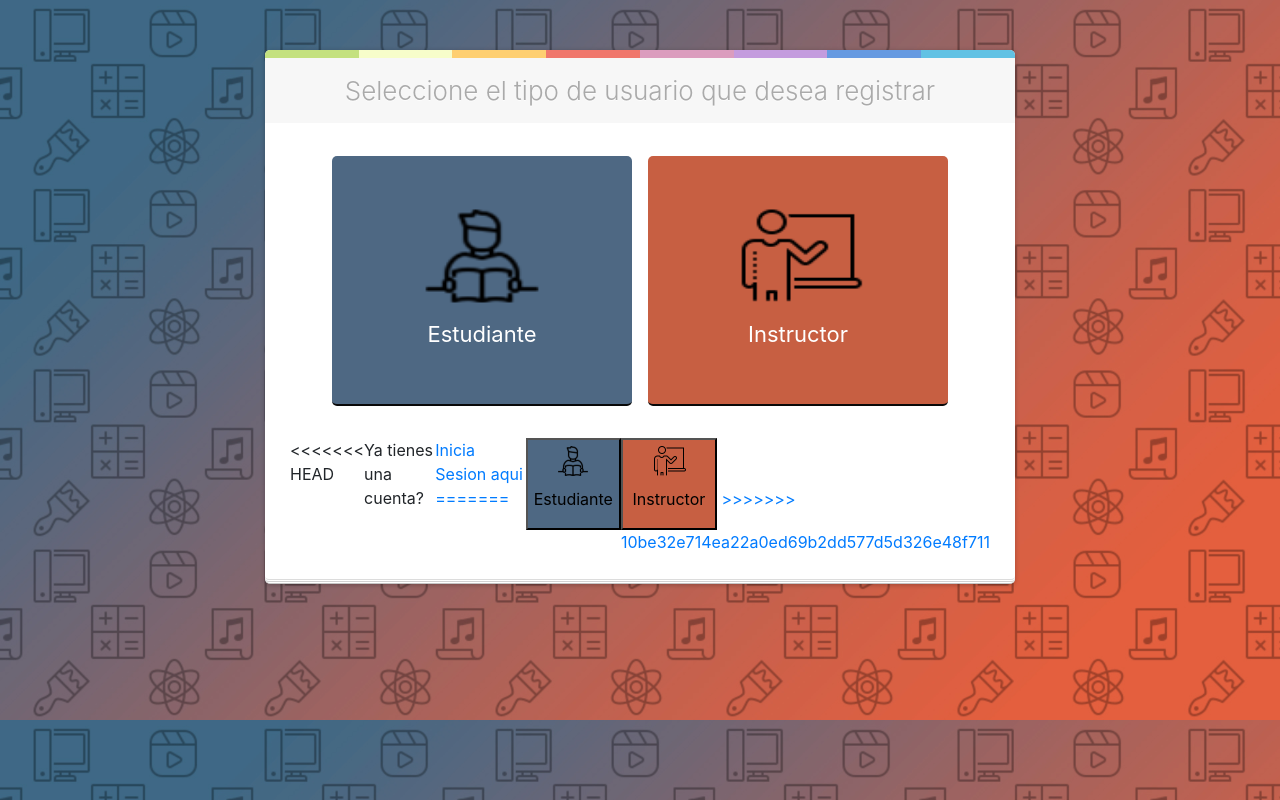
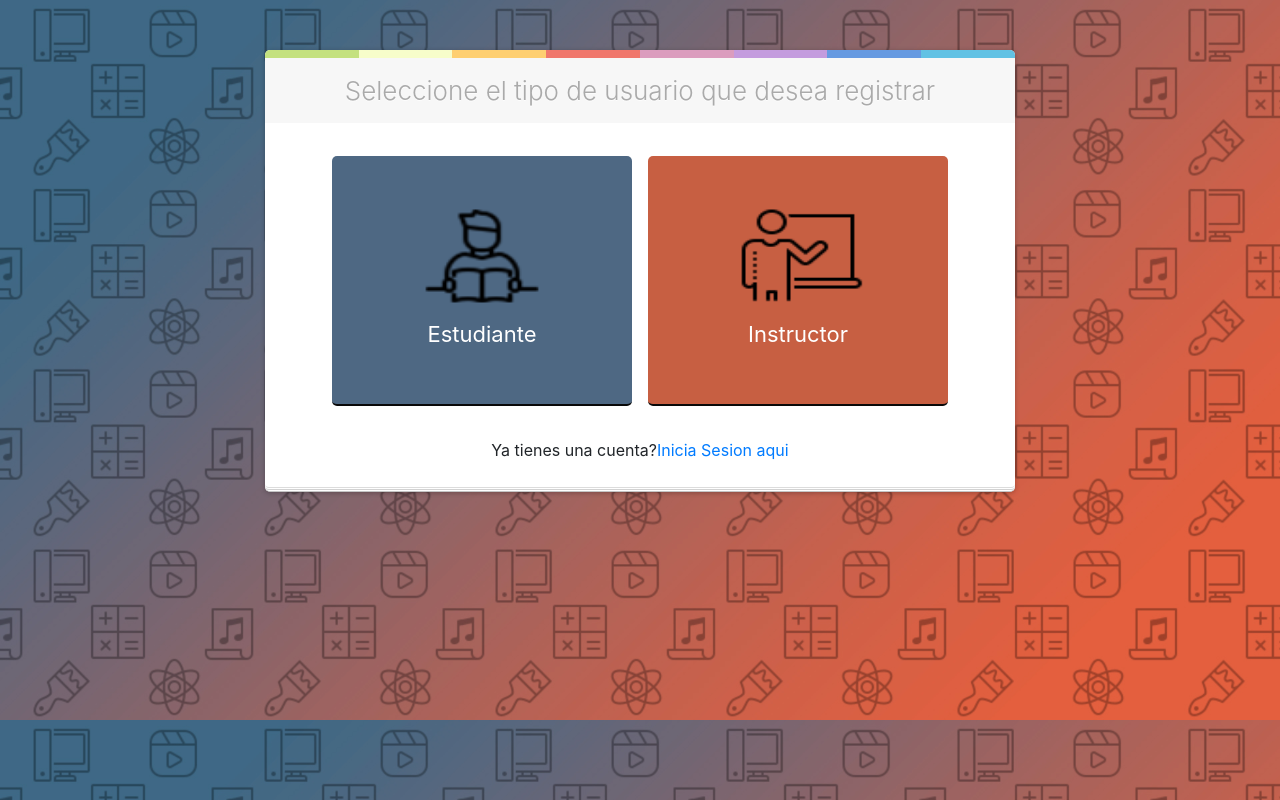
Before and after one commit to Angelito012/ProyectoApiRest, a plain HTML site: page ProyectoAPIREST/Views/Register/seleccionUsuario.html in a window 1280 px wide. Drawn offline with nearby package versions, Linux system fonts and the light colour scheme.

Commit message:
Correcciones

```diff
--- a/ProyectoAPIREST/Views/Register/seleccionUsuario.html
+++ b/ProyectoAPIREST/Views/Register/seleccionUsuario.html
@@ -38,30 +38,11 @@
               </div>
             <br />
             <div class="d-flex justify-content-center">
-
-<<<<<<< HEAD
                 <span class="txt1">
                     Ya tienes una cuenta?
                 </span>
-                <a class="txt2" href="../Login-Definitivo/index.html">
+                <a class="txt2" href="../index.html">
                     Inicia Sesion aqui
-=======
-                <a href="./estudiante.html">
-                    <button id="submitestudiantes" type="button" class="botones"
-                    style="background-color: #4e6883">
-                    <input type="image" src="../Register/images/estudiante.png" height="50%" width=50%"/>
-                    <p>Estudiante</p>
-                </button>
-
-                </a>
-
-                <a href="./instructor.html" class="link1">
-                    <button id="submitinstructores" type="button" class="botones" value="Instructor"
-                    style="background-color: #c75f42">
-                    <input type="image" src="../Register/images/instructor.png" height="50%" width=50%"/>
-                    <p>Instructor</p>
-                </button>
->>>>>>> 10be32e714ea22a0ed69b2dd577d5d326e48f711
                 </a>
 
             </div>
--- a/ProyectoAPIREST/Views/css/css/style.css
+++ b/ProyectoAPIREST/Views/css/css/style.css
@@ -108,7 +108,7 @@ table {
 body {
   font: 13px/20px 'Helvetica Neue', Helvetica, Arial, sans-serif;
   color: #404040;
-  background-image: url(../../../Register/images/fondoseleccion.jpg);
+  background-image: url(../../../Views/Register/images/fondoseleccion.jpg);
   background-size: 100%;
 }
 
```
Also changed, not shown: ProyectoAPIREST/Views/Register/estudiante.html (+1 -1 lines), ProyectoAPIREST/Views/Register/instructor.html (+1 -1 lines).
